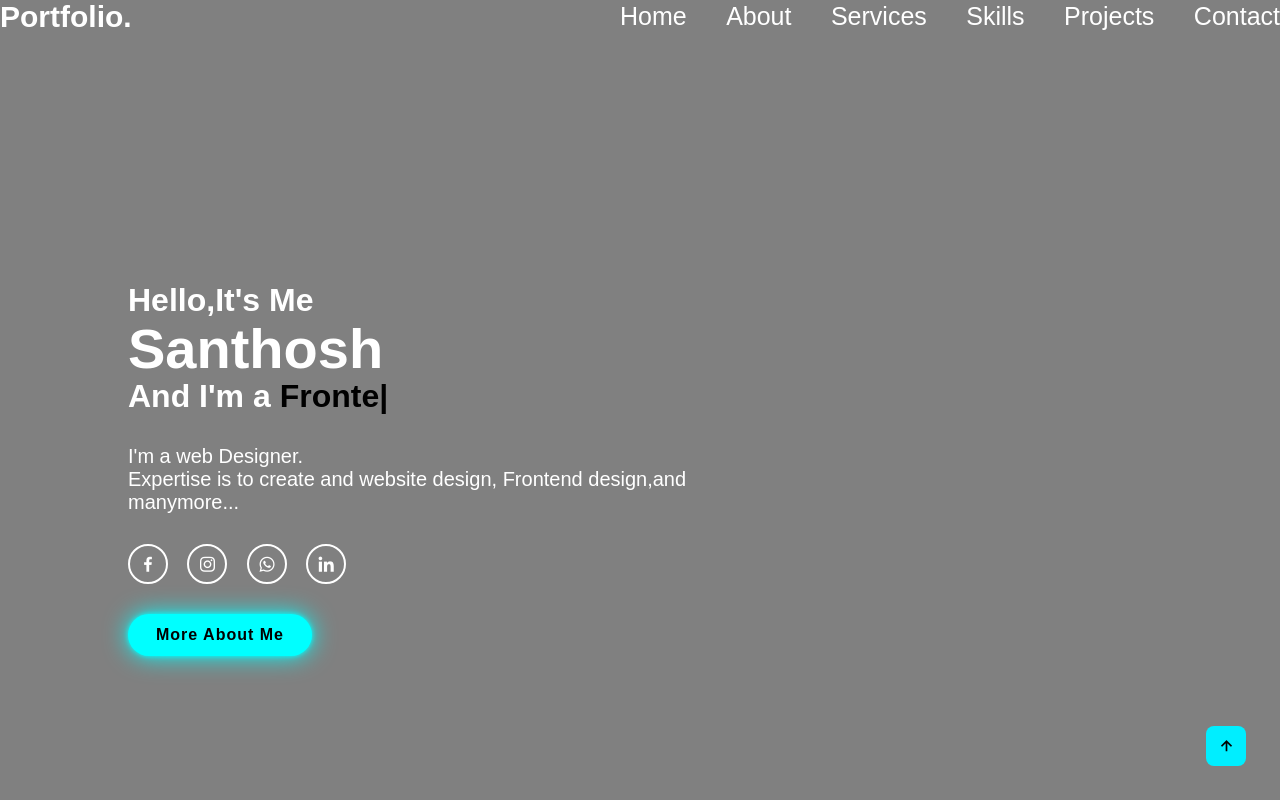
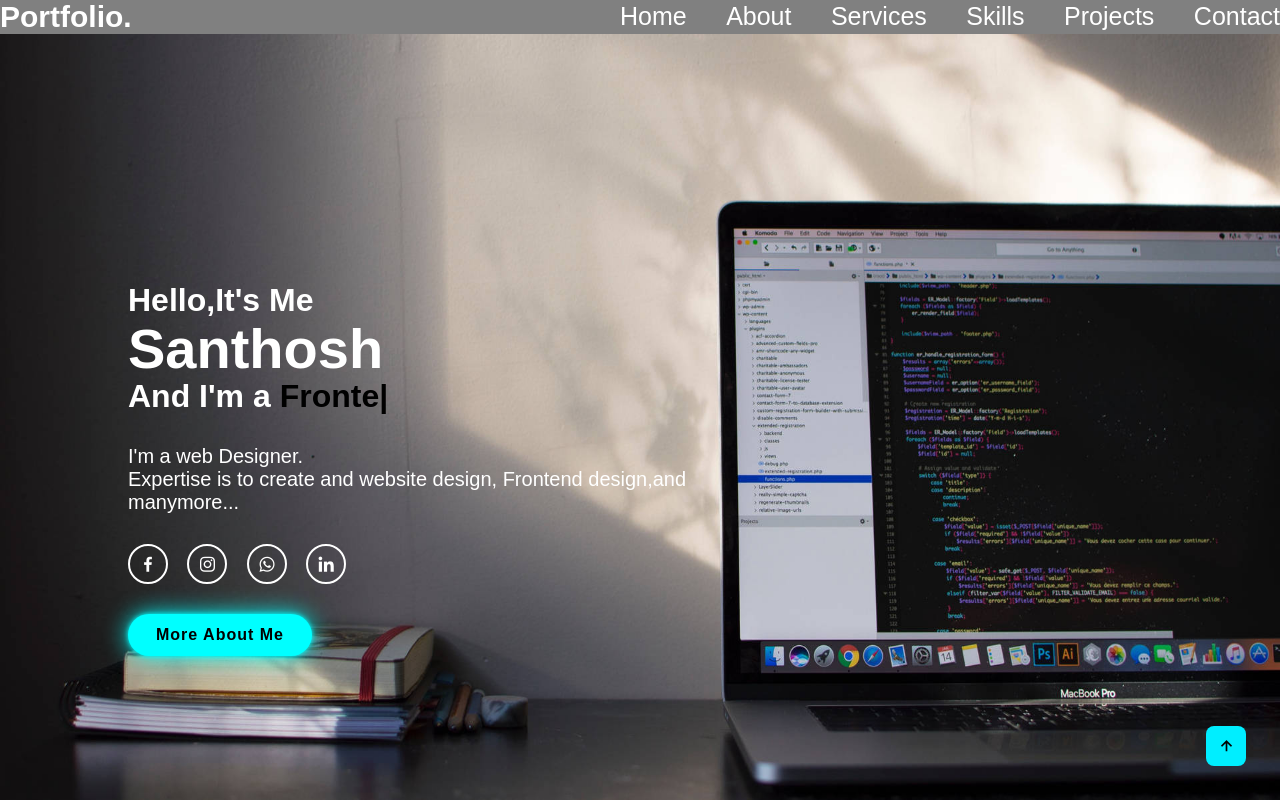
Before and after one commit to DSA46/PORTFOLIO-SANTHOSH, a plain HTML site: page index.html in a window 1280 px wide. Shown: the top 800 px of the page. Drawn offline with nearby package versions, Linux system fonts and the light colour scheme.

Commit message:
Update style.css

```diff
--- a/style.css
+++ b/style.css
@@ -61,7 +61,7 @@ body {
     width: 100%;
     justify-content: space-between;
     height: 100vh;
-    background: url(images/lap.jpg)no-repeat;
+    background: url(lap.jpg)no-repeat;
     background-size: 100% 100%;
     background-attachment: fixed;
     background-position: center;
```
